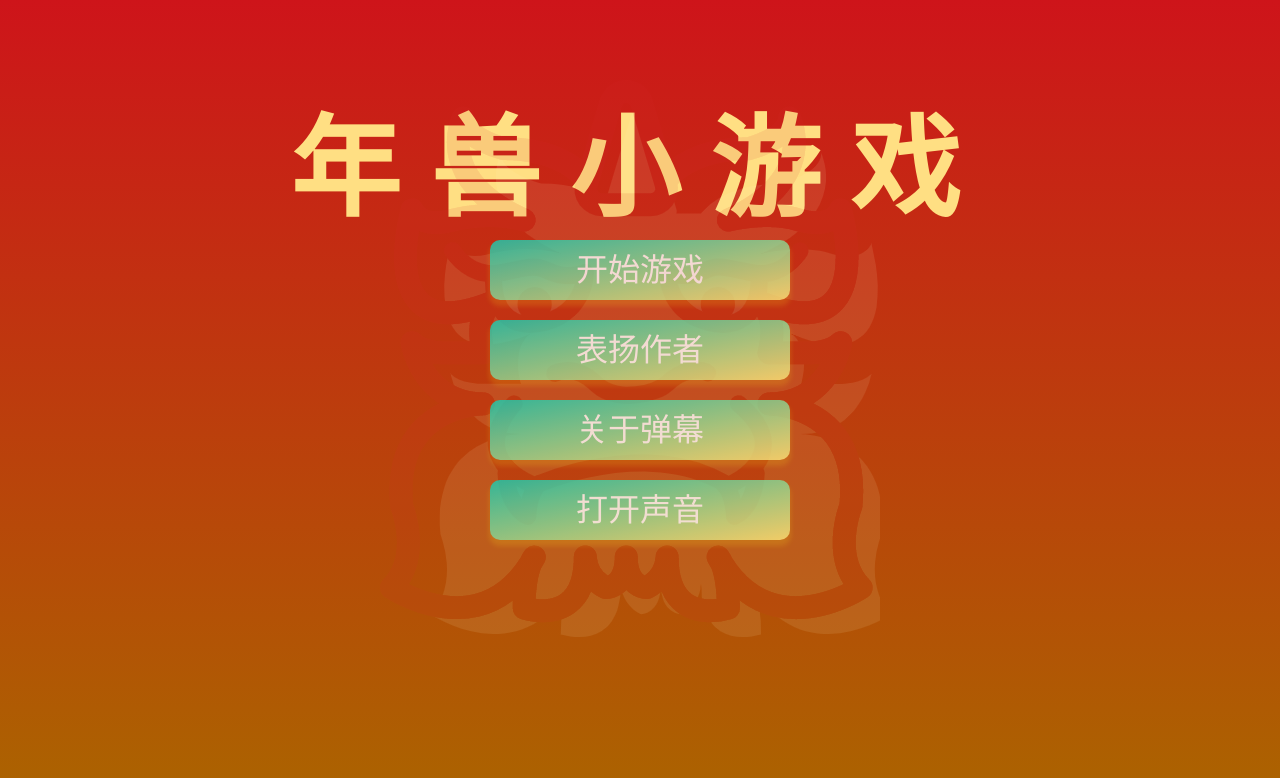
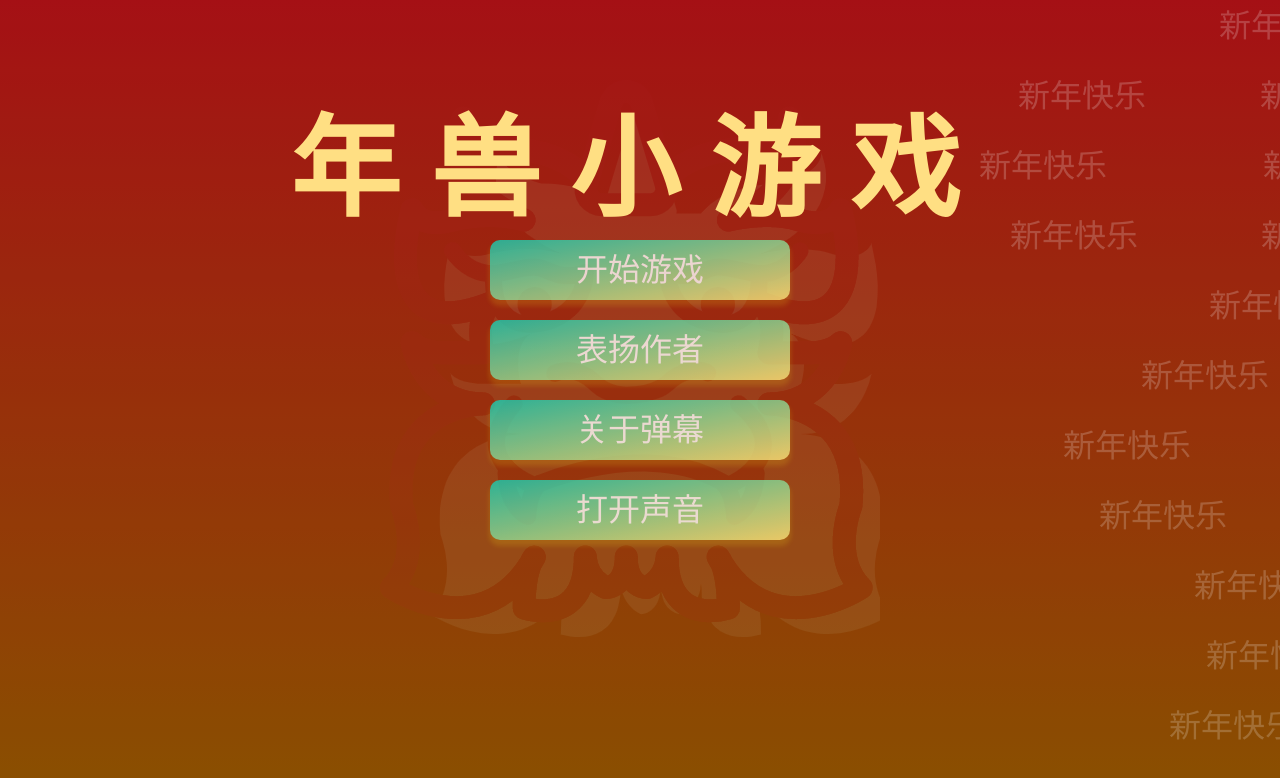
Before and after one commit to heyongsheng/new-year-game, a Vue app: page / in a window 1280 px wide. Shown: the top 778 px of the page. Built offline with nearby package versions, Linux system fonts and the light colour scheme; the HTML template or start-up script is replaced by a standard one.

Commit message:
添加弹幕

```diff
--- a/src/App.vue
+++ b/src/App.vue
@@ -3,21 +3,24 @@
  * @Date: 2022-01-04 21:13:00
  * @email: 1378431028@qq.com
  * @LastEditors: 贺永胜
- * @LastEditTime: 2022-01-06 22:53:28
+ * @LastEditTime: 2022-01-07 12:22:41
  * @Descripttion:
 -->
 <template>
   <div id="app">
     <!-- 年兽背景 -->
     <img src="./assets/issue-skin.png"  class="issue-skin">
+    <!-- 弹幕 -->
+    <bullet-chat></bullet-chat>
     <menu-module v-show="!gameIng" @gameBegin="gameBegin"></menu-module>
     <game v-show="gameIng" ref="game"></game>
   </div>
 </template>
 
 <script>
-import menuModule from '@/components/menu'
-import game from '@/components/game'
+import menuModule from '@/components/menu.vue'
+import game from '@/components/game.vue'
+import bulletChat from '@/components/bullet-chat.vue'
 export default {
   name: 'App',
   data() {
@@ -27,7 +30,8 @@ export default {
   },
   components: {
     game,
-    menuModule
+    menuModule,
+    bulletChat
   },
   methods: {
     gameBegin() {
--- /dev/null
+++ b/src/assets/data/blessing.json
@@ -0,0 +1,6 @@
+[
+  {
+    "name": "Celestial",
+    "value": "celestial"
+  }
+]
--- /dev/null
+++ b/src/components/bullet-chat.vue
@@ -0,0 +1,112 @@
+<!--
+ * @Author: 贺永胜
+ * @Date: 2022-01-07 12:21:38
+ * @email: 1378431028@qq.com
+ * @LastEditors: 贺永胜
+ * @LastEditTime: 2022-01-07 16:08:10
+ * @Descripttion: 弹幕组件
+-->
+<template>
+  <div class="bullet-chat-wrap" ref="bulletChat"></div>
+</template>
+
+<script>
+
+export default {
+  name: 'bullet-chat',
+  data () {
+    return {
+      bulletHeight: 70, // 弹幕高度
+      ballistic: 0, // 弹道数量
+      bulletSpeed: 1, // 弹幕速度
+      bulletInterval: [100, 200], // 弹幕间隔
+      screenWidth: document.documentElement.clientWidth, // 屏幕宽度
+      screenHeight: document.documentElement.clientHeight, // 屏幕高度
+    }
+  },
+  mounted () {
+    this.showBullet()
+  },
+  methods: {
+    /**
+     * @description: 展示弹幕
+     * @param {*}
+     * @return {*}
+     */
+    showBullet () {
+      // 根据屏幕高度和弹幕高度计算弹道数量
+      let clientHeight = this.screenHeight
+      let ballisticCount = Math.floor(clientHeight / this.bulletHeight)
+      let ballisticArr = Array(ballisticCount).fill(1).map((item, index) => {
+        return index
+      })
+      // 按随机顺序在所有的弹道添加弹幕
+      let ballisticLaunch = () => {
+        let randomIndex = Math.floor(Math.random() * ballisticArr.length)
+        let ballisticIndex = ballisticArr.splice(randomIndex, 1)[0]
+        console.log(ballisticIndex);
+        this.createBullet(ballisticIndex)
+        if (ballisticArr.length > 0) {
+          setTimeout(ballisticLaunch, Math.random() * 1000)
+        }
+      }
+      ballisticLaunch()
+      // this.createBullet(2)
+    },
+    /**
+     * @description: 添加弹幕
+     * @param {*} index 弹道索引
+     * @return {*}
+     */
+    createBullet (index) {
+      let bullet = document.createElement('div')
+      bullet.className = 'bullet-chat'
+      bullet.style.left = this.screenWidth + 'px'
+      bullet.style.top = index * this.bulletHeight + 'px'
+      bullet.createNext = false // 是否已创建下一个弹幕
+      bullet.nextSpace = Math.random() * (this.bulletInterval[1] - this.bulletInterval[0]) + this.bulletInterval[0] // 下一个弹幕间隔
+      bullet.innerText = "新年快乐"
+      this.$refs.bulletChat.appendChild(bullet)
+
+      // 弹幕移动
+      let bulletMove = () => {
+        bullet.style.left = bullet.offsetLeft - this.bulletSpeed + 'px'
+        if (!bullet.createNext) {
+          // 如果弹幕距离屏幕右侧距离超出弹幕间隔，则加载下一条弹幕
+          if (bullet.offsetLeft < (this.screenWidth - bullet.offsetWidth - bullet.nextSpace)) {
+            this.createBullet(index)
+            bullet.createNext = true
+          }
+        }
+
+        // 如果弹幕距离右侧距离大于等于屏幕宽度，则移除弹幕
+        if (bullet.offsetLeft < (-bullet.offsetWidth)) {
+          this.$refs.bulletChat.removeChild(bullet)
+        } else {
+          requestAnimationFrame(bulletMove)
+        }
+      }
+      bulletMove()
+    }
+  }
+}
+</script>
+<style>
+.bullet-chat-wrap {
+  position: absolute;
+  top: 0;
+  bottom: 0;
+  right: 0;
+  left: 0;
+  background: rgba(0, 0, 0, 0.2);
+}
+.bullet-chat {
+  position: absolute;
+  white-space: nowrap;
+  display: flex;
+  align-items: center;
+  color: rgba(255, 255, 255, .2);
+  font-size: 32px;
+  /* font-weight: bold; */
+}
+</style>
--- a/src/components/game.vue
+++ b/src/components/game.vue
@@ -3,7 +3,7 @@
  * @Date: 2022-01-04 21:39:58
  * @email: 1378431028@qq.com
  * @LastEditors: 贺永胜
- * @LastEditTime: 2022-01-06 22:59:41
+ * @LastEditTime: 2022-01-07 16:12:47
  * @Descripttion: 游戏组件
 -->
 <template>
@@ -102,7 +102,7 @@ export default {
   name: 'game',
   data () {
     return {
-      questionData: require('./question.json'),// 问题源数据
+      questionData: require('../assets/data/question.json'),// 问题源数据
       questionList: [],// 问题列表
       gameBeginTime: 0, // 游戏开始时间
       gameDuration: 0, // 游戏持续时间
--- a/src/components/menu.vue
+++ b/src/components/menu.vue
@@ -3,7 +3,7 @@
  * @Date: 2022-01-06 22:35:07
  * @email: 1378431028@qq.com
  * @LastEditors: 贺永胜
- * @LastEditTime: 2022-01-06 23:55:34
+ * @LastEditTime: 2022-01-07 15:52:19
  * @Descripttion: 菜单
 -->
 <template>
@@ -84,6 +84,14 @@ export default {
 }
 </script>
 <style scoped>
+.menu-wrap {
+  position: fixed;
+  top: 0;
+  left: 0;
+  right: 0;
+  bottom: 0;
+  z-index: 3;
+}
 .title {
   font-size: 110px;
   font-weight: bold;
```
Also changed, not shown: src/assets/data/question.json (renamed from src/components/question.json).
